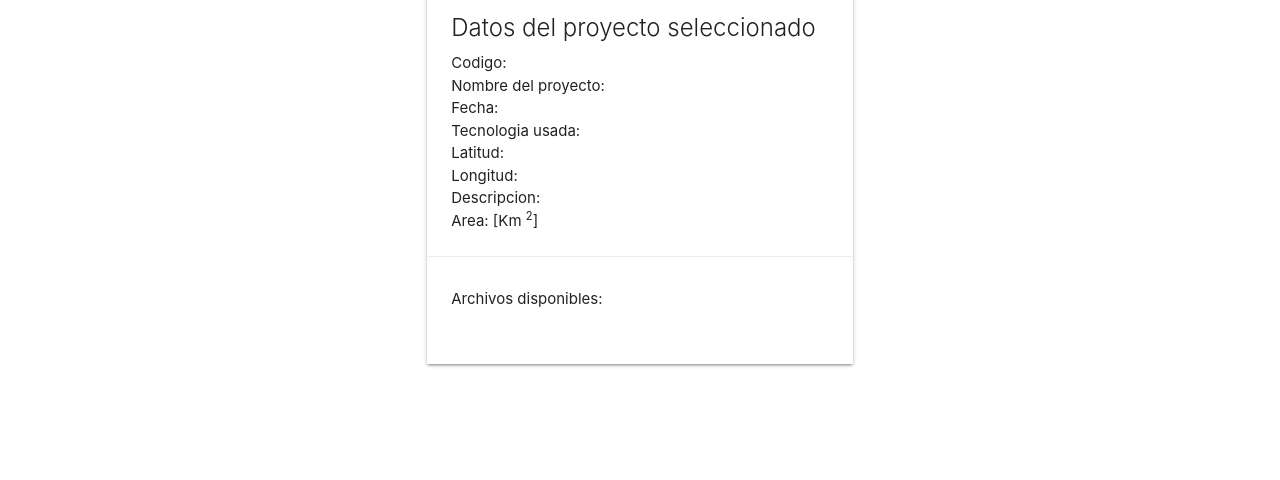
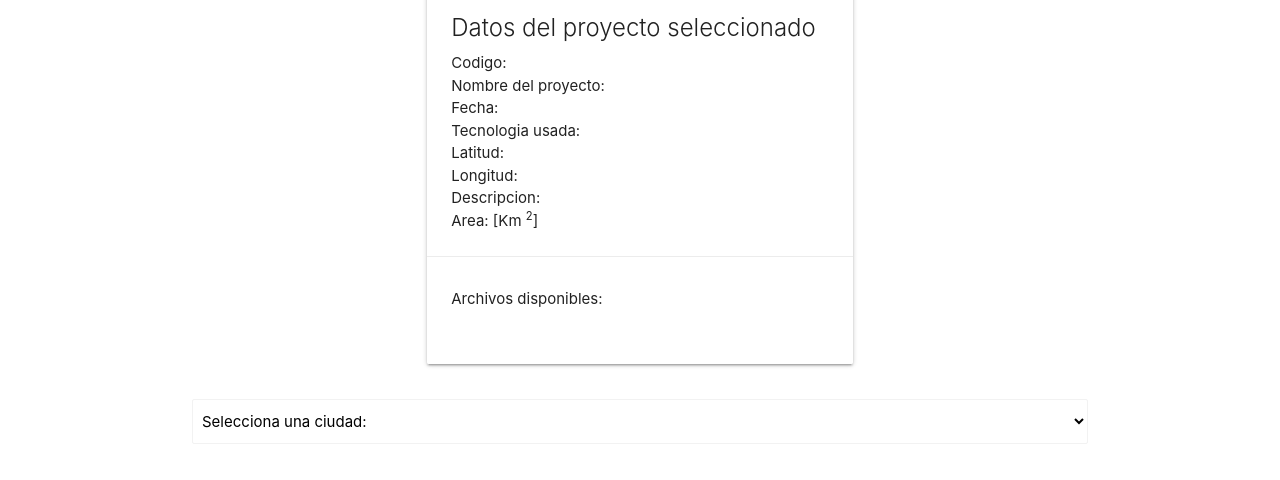
Before and after one commit to GeomaticaUIS/mapa_web, a plain HTML site: page index.html in a window 1280 px wide. Shown: the part 714-1194 px from the top of the page. Before the commit the page ends 1113 px from the top, so only its background shows below. Drawn offline with nearby package versions, Linux system fonts and the light colour scheme.

Commit message:
select works

```diff
--- a/index.css
+++ b/index.css
@@ -4,3 +4,8 @@
     width: 95%;
     margin:  0 auto;
 }
+
+
+select {
+    display:inline;
+}
--- a/index.html
+++ b/index.html
@@ -53,11 +53,13 @@
         </div>
 
 
-        <div>
+        <div id="div-select">
             <select name="select" id="citySelect">
-                <option value="">Selecciona una ciudad</option>
+                <option value="">Selecciona una ciudad:</option>
             </select>
         </div>
+
+        <br><br><br>
     </div>
     <script src="index.js"></script>
 </body>
```
